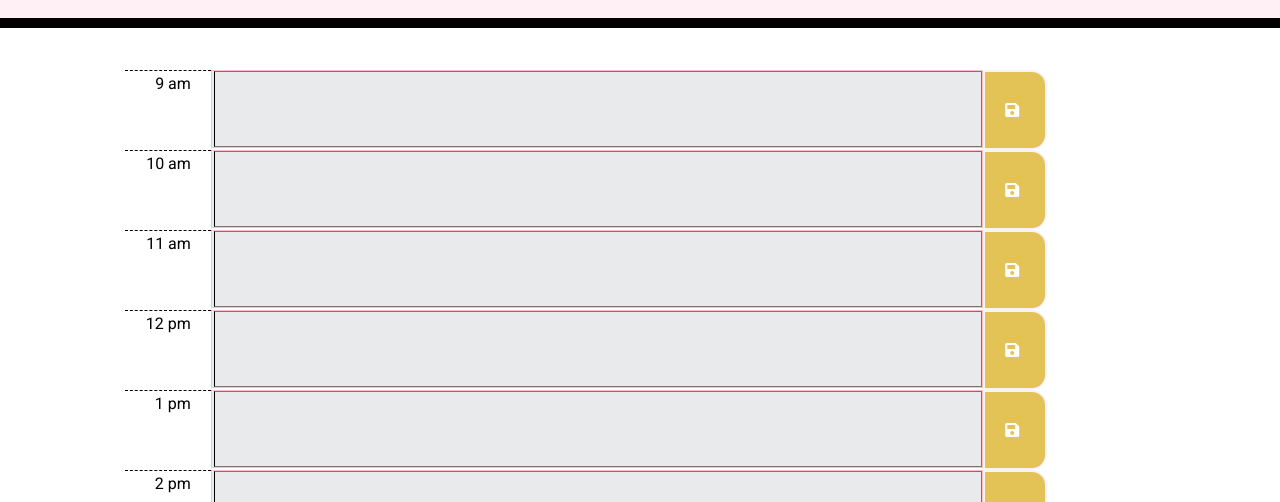
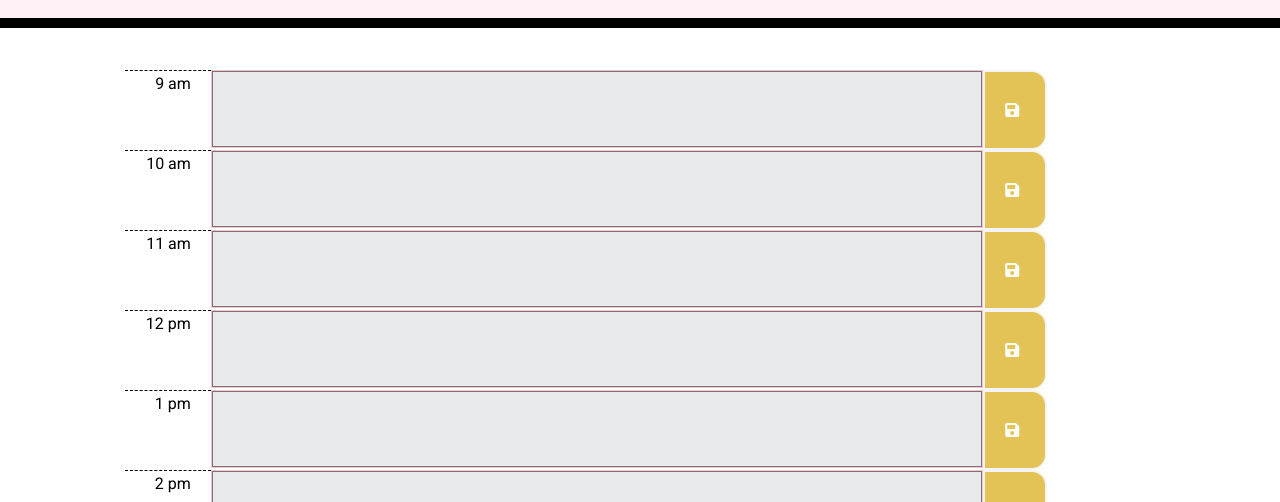
Before and after one commit to lturner19/Daily_Planner, a plain HTML site: page index.html in a window 1280 px wide. Shown: the part 298-800 px from the top of the page. Drawn offline with nearby package versions, Linux system fonts and the light colour scheme.

Commit message:
Changed padding and border on textarea

```diff
--- a/style.css
+++ b/style.css
@@ -11,13 +11,13 @@ textarea {
     resize: none;   /* takes away the resize tab that would normally appear */
     color: darkblue;
     vertical-align: middle;
-    border-left: 1px solid black;
+
     width: 100%;
     height: 100%;
   }
 
   .col-sm-9 {
-    padding-left: 2px;
+    padding-left: 0px;
     padding-right: 0px;
     border: 1px solid pink;
     margin-bottom: 12px;
```
